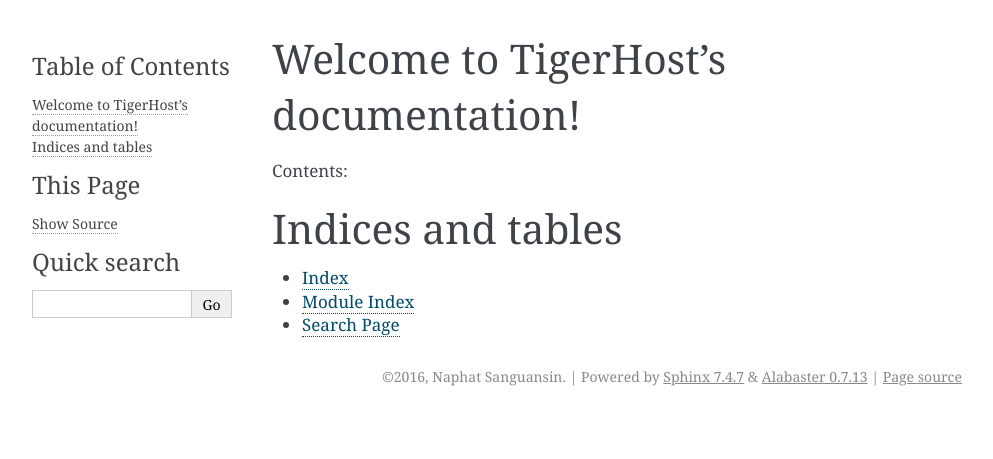
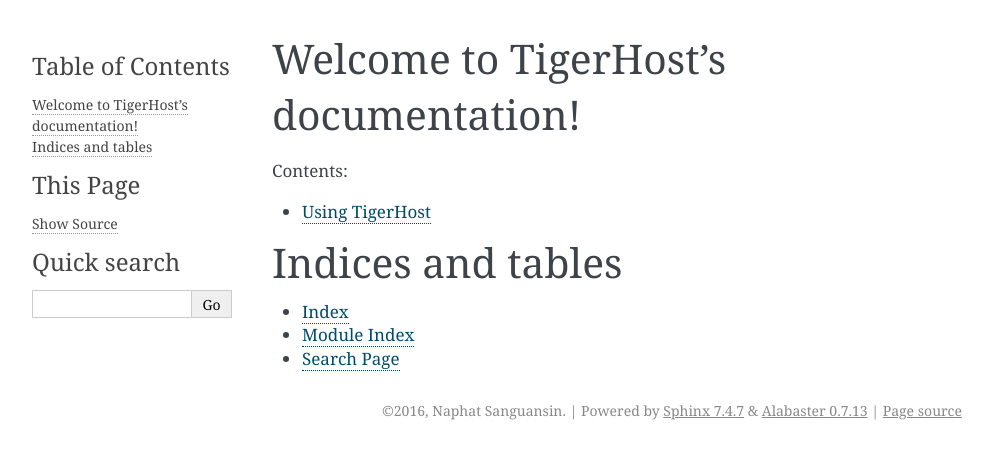
Before and after one commit to naphatkrit/TigerHost, a Sphinx documentation site: the page built from docs/index.rst, in a window 1280 px wide. Shown: the top 459 px of the page, without its empty margins (148-1141 px from the left). Built offline with Sphinx 7.4.7, drawn with Linux system fonts in a browser that asks for light colours.

Commit message:
[docs] added a new section for user guide

```diff
--- a/docs/index.rst
+++ b/docs/index.rst
@@ -11,6 +11,8 @@
 .. toctree::
    :maxdepth: 2
 
+   using_tigerhost/index
+
 
 
 Indices and tables
--- /dev/null
+++ b/docs/using_tigerhost/index.rst
@@ -0,0 +1,2 @@
+Using TigerHost
+==================
```
